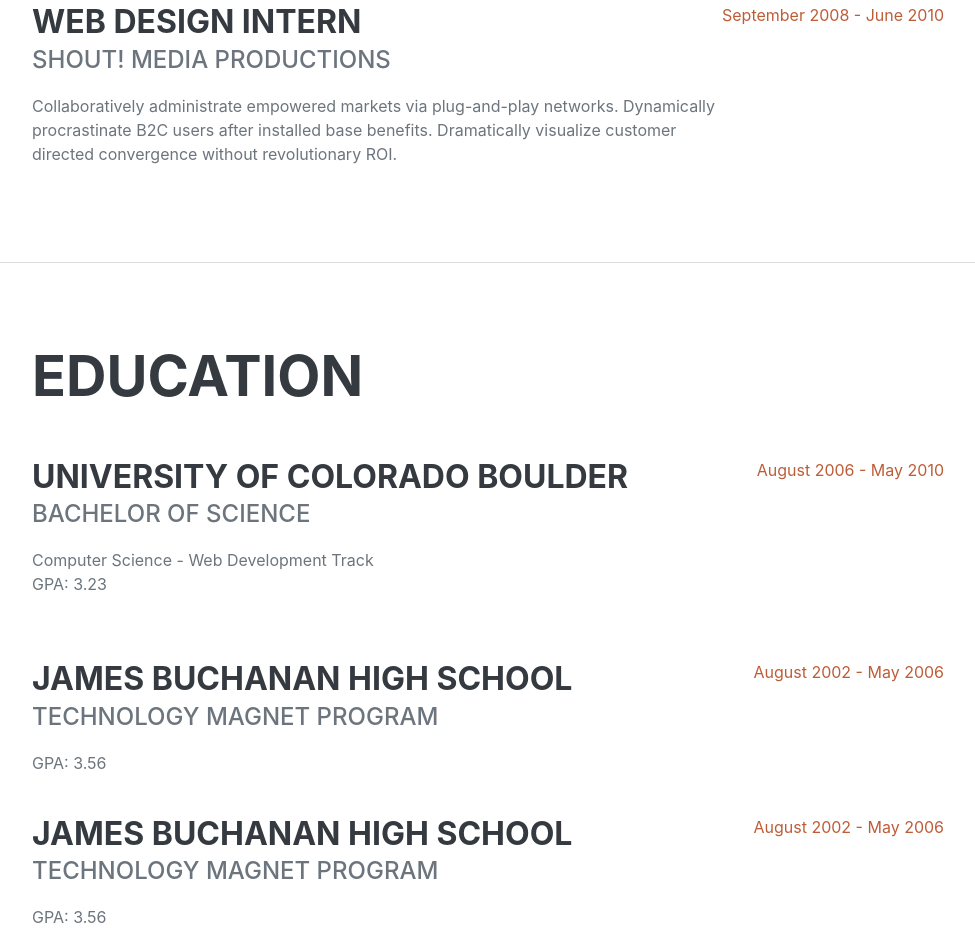
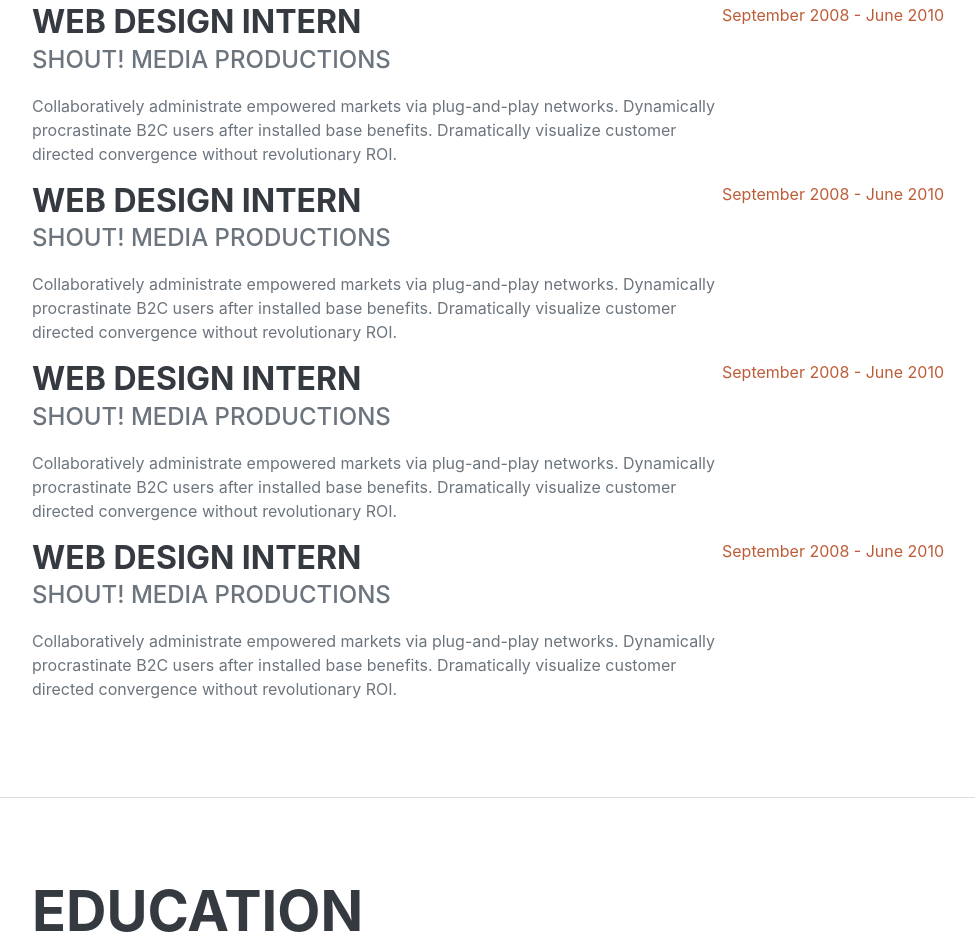
Before and after one commit to Naidine13015/Naidine13015.github.io, a plain HTML site: page index.html in a window 1280 px wide. Shown: the part 1744-2678 px from the top of the page, without its empty margins (288-1263 px from the left). Drawn offline with nearby package versions, Linux system fonts and the light colour scheme; a web font is replaced by a local one.

Commit message:
Update index.html

```diff
--- a/index.html
+++ b/index.html
@@ -40,8 +40,8 @@
             <section class="resume-section" id="about">
                 <div class="resume-section-content">
                     <h1 class="mb-0">
-                        Clarence
-                        <span class="text-primary">Taylor</span>
+                        Naïdine
+                        <span class="text-primary">Mohamed</span>
                     </h1>
                     <div class="subheading mb-5">
                         France, Lyon (+33) 7 68 47 45 83 ·
@@ -86,6 +86,30 @@
                             <p>Podcasting operational change management inside of workflows to establish a framework. Taking seamless key performance indicators offline to maximise the long tail. Keeping your eye on the ball while performing a deep dive on the start-up mentality to derive convergence on cross-platform integration.</p>
                         </div>
                         <div class="flex-shrink-0"><span class="text-primary">July 2010 - December 2011</span></div>
+                    </div>
+                    <div class="d-flex flex-column flex-md-row justify-content-between">
+                        <div class="flex-grow-1">
+                            <h3 class="mb-0">Web Design Intern</h3>
+                            <div class="subheading mb-3">Shout! Media Productions</div>
+                            <p>Collaboratively administrate empowered markets via plug-and-play networks. Dynamically procrastinate B2C users after installed base benefits. Dramatically visualize customer directed convergence without revolutionary ROI.</p>
+                        </div>
+                        <div class="flex-shrink-0"><span class="text-primary">September 2008 - June 2010</span></div>
+                    </div>
+                    <div class="d-flex flex-column flex-md-row justify-content-between">
+                        <div class="flex-grow-1">
+                            <h3 class="mb-0">Web Design Intern</h3>
+                            <div class="subheading mb-3">Shout! Media Productions</div>
+                            <p>Collaboratively administrate empowered markets via plug-and-play networks. Dynamically procrastinate B2C users after installed base benefits. Dramatically visualize customer directed convergence without revolutionary ROI.</p>
+                        </div>
+                        <div class="flex-shrink-0"><span class="text-primary">September 2008 - June 2010</span></div>
+                    </div>
+                    <div class="d-flex flex-column flex-md-row justify-content-between">
+                        <div class="flex-grow-1">
+                            <h3 class="mb-0">Web Design Intern</h3>
+                            <div class="subheading mb-3">Shout! Media Productions</div>
+                            <p>Collaboratively administrate empowered markets via plug-and-play networks. Dynamically procrastinate B2C users after installed base benefits. Dramatically visualize customer directed convergence without revolutionary ROI.</p>
+                        </div>
+                        <div class="flex-shrink-0"><span class="text-primary">September 2008 - June 2010</span></div>
                     </div>
                     <div class="d-flex flex-column flex-md-row justify-content-between">
                         <div class="flex-grow-1">
```
